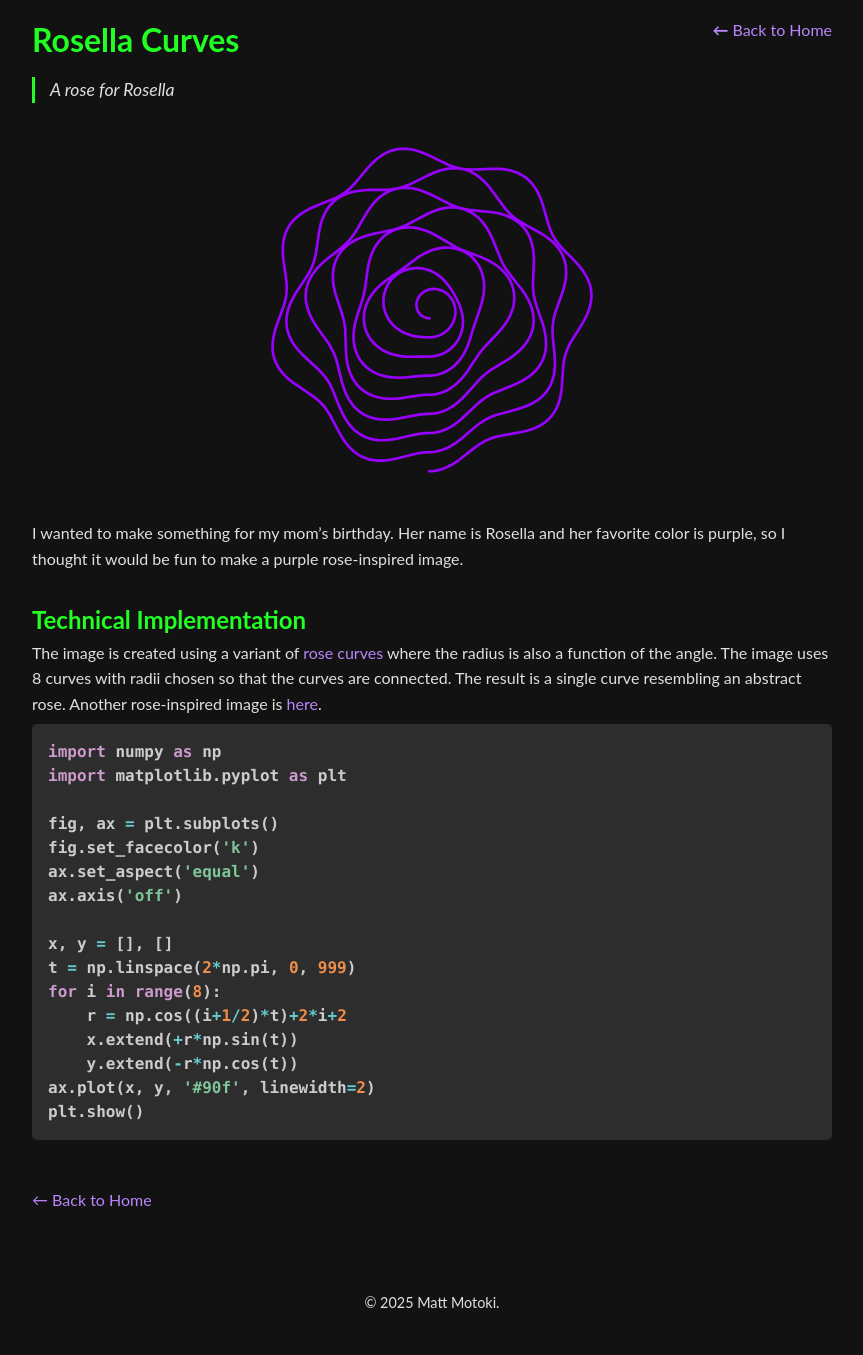
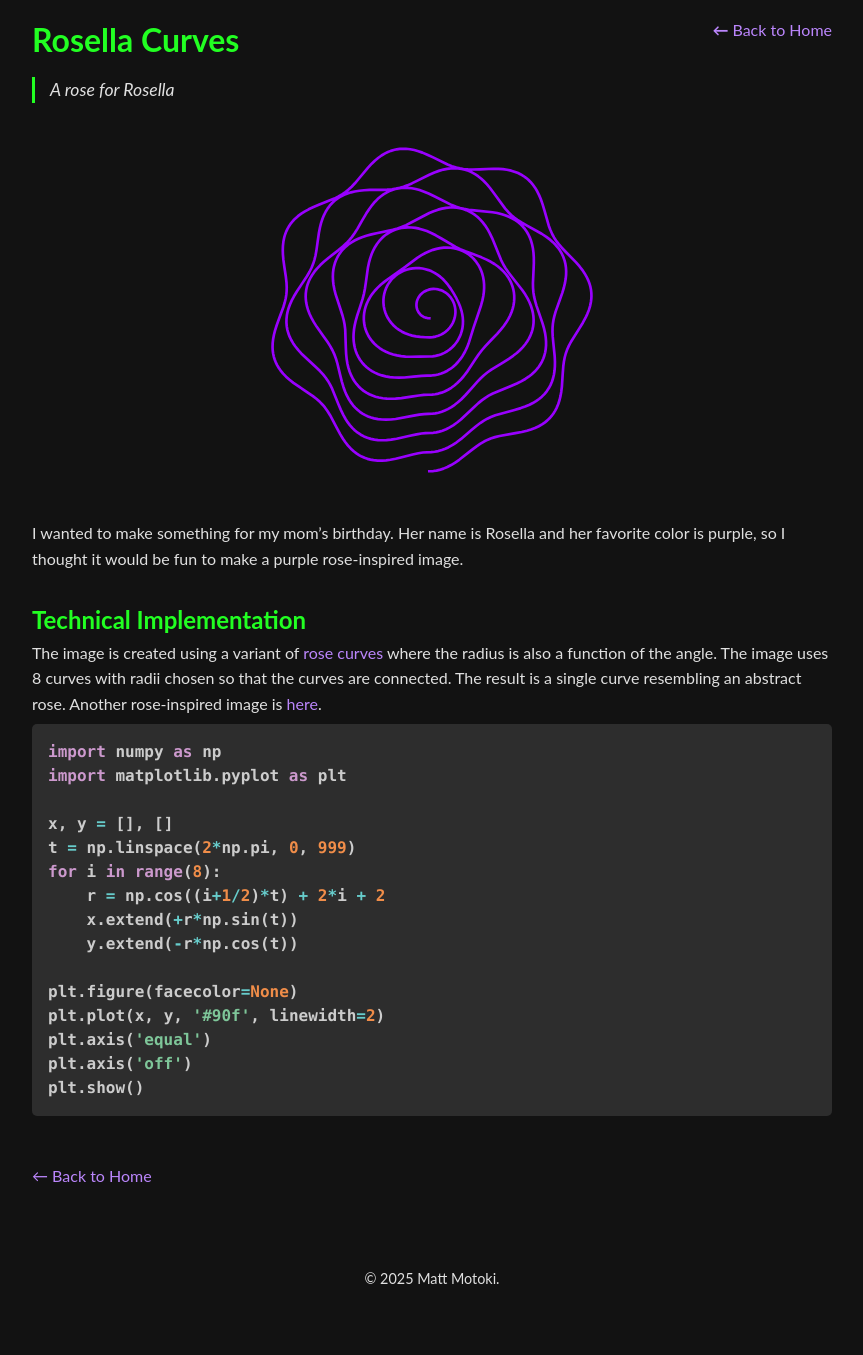
Before and after one commit to mattmotoki/mattmotoki.github.io, a Jekyll site: the page built from _art/rosella-curves.md, in a window 1280 px wide. Shown: the whole page, without its empty margins (208-1071 px from the left). Built offline with Jekyll 4.4.1, drawn with Linux system fonts in a browser that asks for light colours; nearby versions of some CDN libraries; a style sheet for code colours, icons or effects is not loaded; after the commit the page ends 1331 px from its top, so only the background shows below that.

Commit message:
Simplify

````diff
--- a/_art/rosella-curves.md
+++ b/_art/rosella-curves.md
@@ -16,17 +16,16 @@ The image is created using a variant of <a href="https://en.wikipedia.org/wiki/R
 import numpy as np
 import matplotlib.pyplot as plt
 
-fig, ax = plt.subplots()
-fig.set_facecolor('k')
-ax.set_aspect('equal')
-ax.axis('off')
-
 x, y = [], []
 t = np.linspace(2*np.pi, 0, 999)
 for i in range(8):
-    r = np.cos((i+1/2)*t)+2*i+2
+    r = np.cos((i+1/2)*t) + 2*i + 2
     x.extend(+r*np.sin(t))
     y.extend(-r*np.cos(t))
-ax.plot(x, y, '#90f', linewidth=2)
+
+plt.figure(facecolor=None)
+plt.plot(x, y, '#90f', linewidth=2)
+plt.axis('equal')
+plt.axis('off')
 plt.show()
 ```
````
Also changed, not shown: _art/blue-holes.md (+2 -2 lines).
